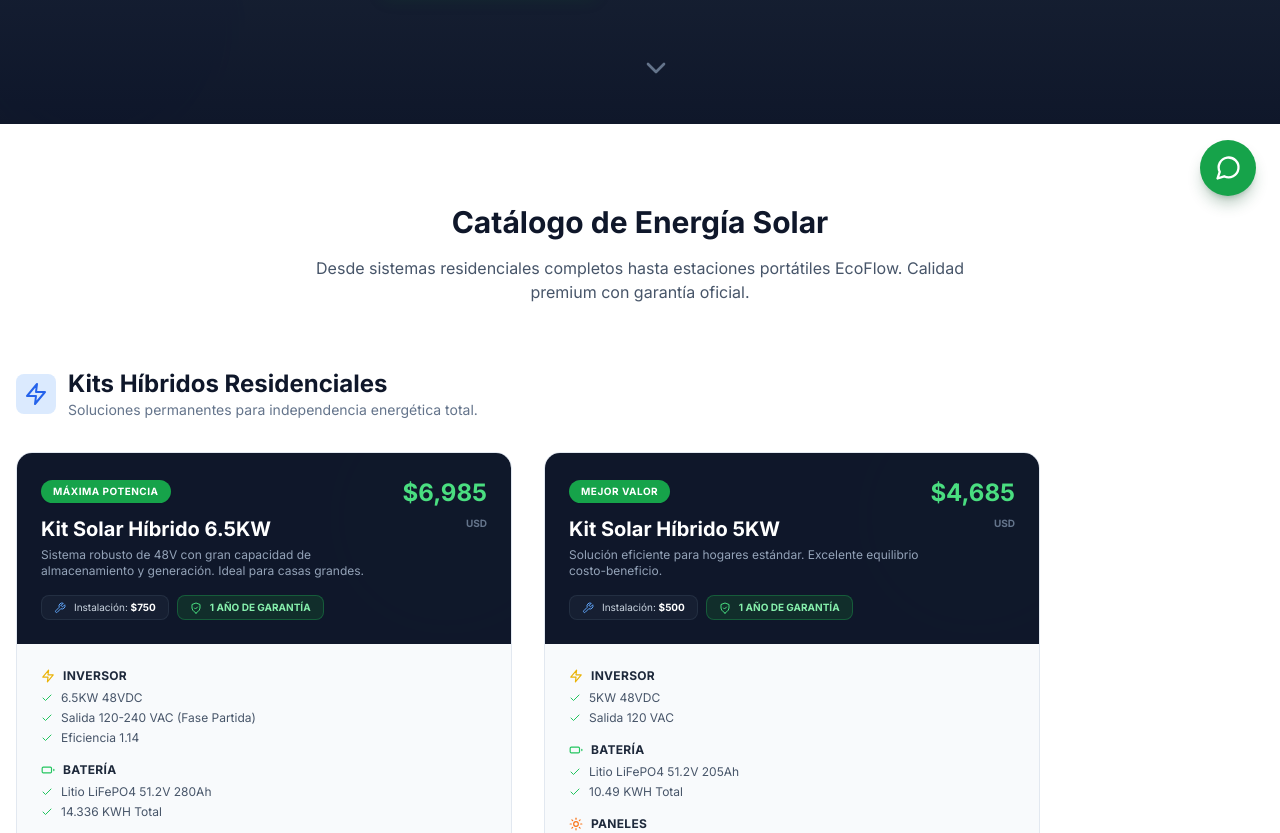
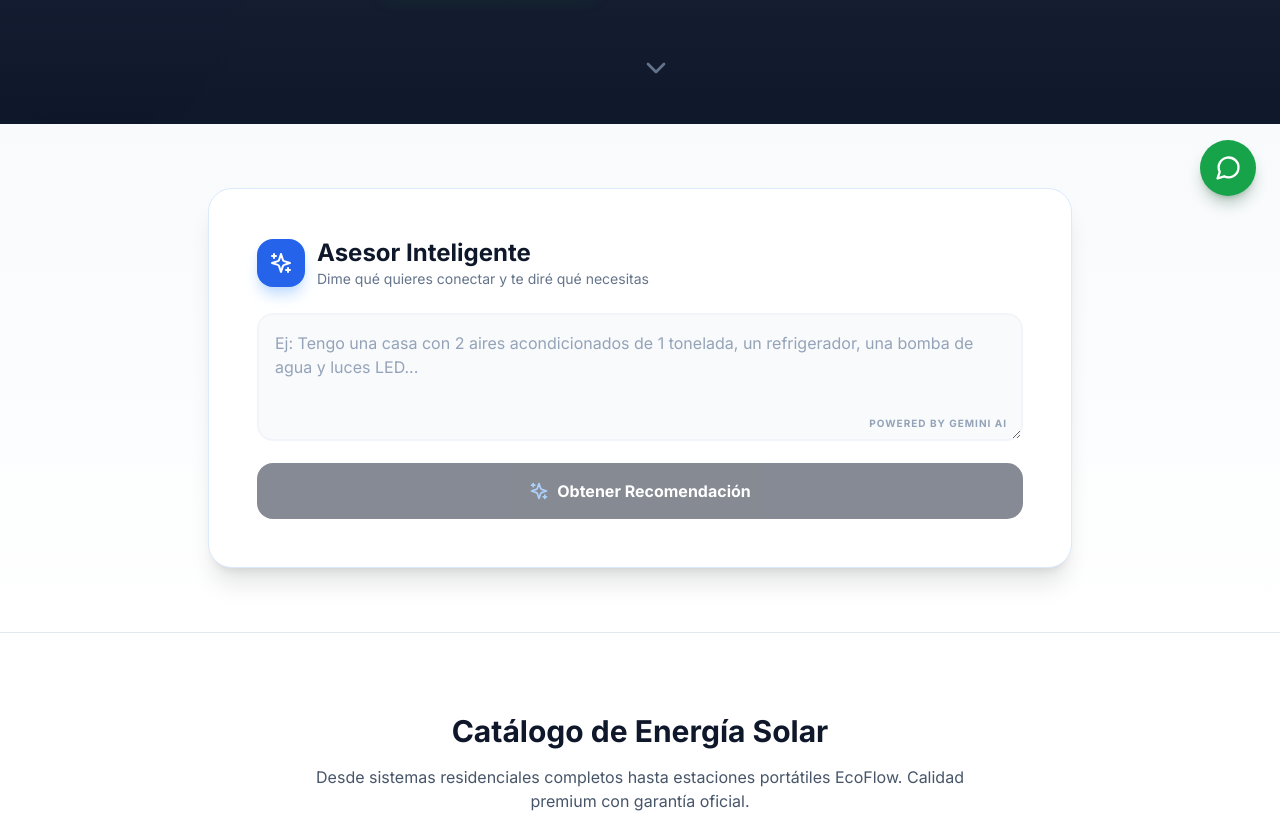
Before and after one commit to marcelmontano/SolarCuba, a React (Vite) app: page / in a window 1280 px wide. Shown: the part 580-1413 px from the top of the page. Built offline with nearby package versions, Linux system fonts and the light colour scheme.

Commit message:
feat(SmartRecommender): Add AI-powered product recommendation
Integrates an AI model to analyze user input and recommend the most suitable solar kit from the product catalog. Displays the recommendation and a technical reasoning.

```diff
--- a/App.tsx
+++ b/App.tsx
@@ -8,6 +8,7 @@ import { SystemDiagram } from './components/SystemDiagram';
 import { ContactForm } from './components/ContactForm';
 import { ChatBot } from './components/ChatBot';
 import { Footer } from './components/Footer';
+import { SmartRecommender } from './components/SmartRecommender';
 
 function App() {
   const [isMenuOpen, setIsMenuOpen] = useState(false);
@@ -70,6 +71,7 @@ function App() {
 
       <main className="pt-16">
         <Hero />
+        <SmartRecommender />
         <ProductList />
         <Gallery />
         <SystemDiagram />
--- /dev/null
+++ b/components/SmartRecommender.tsx
@@ -0,0 +1,157 @@
+import React, { useState } from 'react';
+import { Sparkles, Loader2, CheckCircle2, MessageCircle, AlertCircle } from 'lucide-react';
+import { PRODUCTS, getWhatsappUrl } from '../constants';
+import { sendMessageToGemini } from '../services/geminiService';
+import { Product } from '../types';
+
+export const SmartRecommender: React.FC = () => {
+  const [input, setInput] = useState('');
+  const [isLoading, setIsLoading] = useState(false);
+  const [recommendation, setRecommendation] = useState<{ product: Product; reasoning: string } | null>(null);
+  const [error, setError] = useState<string | null>(null);
+
+  const handleAnalyze = async () => {
+    if (!input.trim() || isLoading) return;
+
+    setIsLoading(true);
+    setError(null);
+    setRecommendation(null);
+
+    const prompt = `
+      El usuario tiene estos equipos o necesidades: "${input}".
+      Basado EXCLUSIVAMENTE en este catálogo: ${JSON.stringify(PRODUCTS.map(p => ({ id: p.id, name: p.name, desc: p.description, supported: p.supportedDevices })))}.
+
+      Analiza cuál es el producto que mejor se adapta. Considera potencia y capacidad.
+      Responde estrictamente en formato JSON:
+      {
+        "productId": "id-del-producto-recomendado",
+        "reasoning": "Breve explicación técnica de por qué este producto es el ideal para esos equipos específicos (máximo 2 líneas)."
+      }
+    `;
+
+    try {
+      const response = await sendMessageToGemini(prompt);
+      // Intentar extraer JSON de la respuesta por si el modelo añade texto extra
+      const jsonMatch = response.match(/\{.*\}/s);
+      if (jsonMatch) {
+        const data = JSON.parse(jsonMatch[0]);
+        const recommendedProduct = PRODUCTS.find(p => p.id === data.productId);
+        if (recommendedProduct) {
+          setRecommendation({ product: recommendedProduct, reasoning: data.reasoning });
+        } else {
+          throw new Error("Producto no encontrado");
+        }
+      } else {
+        throw new Error("Error en formato de respuesta");
+      }
+    } catch (err) {
+      console.error(err);
+      setError("No pudimos procesar la recomendación. Intenta ser más específico con los equipos.");
+    } finally {
+      setIsLoading(false);
+    }
+  };
+
+  return (
+    <section className="py-16 bg-gradient-to-b from-slate-50 to-white border-b border-slate-200">
+      <div className="container mx-auto px-4 max-w-4xl">
+        <div className="bg-white rounded-3xl shadow-xl border border-blue-100 overflow-hidden">
+          <div className="p-8 md:p-12">
+            <div className="flex items-center gap-3 mb-6">
+              <div className="p-3 bg-blue-600 rounded-2xl shadow-lg shadow-blue-200 text-white">
+                <Sparkles size={24} />
+              </div>
+              <div>
+                <h2 className="text-2xl font-bold text-slate-900">Asesor Inteligente</h2>
+                <p className="text-slate-500 text-sm font-medium">Dime qué quieres conectar y te diré qué necesitas</p>
+              </div>
+            </div>
+
+            <div className="space-y-4">
+              <div className="relative">
+                <textarea
+                  value={input}
+                  onChange={(e) => setInput(e.target.value)}
+                  placeholder="Ej: Tengo una casa con 2 aires acondicionados de 1 tonelada, un refrigerador, una bomba de agua y luces LED..."
+                  className="w-full h-32 p-4 bg-slate-50 border-2 border-slate-100 rounded-2xl focus:border-blue-500 focus:bg-white outline-none transition-all text-slate-700 placeholder:text-slate-400"
+                ></textarea>
+                <div className="absolute bottom-4 right-4 text-[10px] text-slate-400 font-bold uppercase tracking-widest">
+                  Powered by Gemini AI
+                </div>
+              </div>
+
+              <button
+                onClick={handleAnalyze}
+                disabled={isLoading || !input.trim()}
+                className="w-full py-4 bg-slate-900 hover:bg-slate-800 text-white font-bold rounded-2xl transition-all flex items-center justify-center gap-2 disabled:opacity-50"
+              >
+                {isLoading ? (
+                  <>
+                    <Loader2 size={20} className="animate-spin" />
+                    Analizando requerimientos...
+                  </>
+                ) : (
+                  <>
+                    <Sparkles size={20} className="text-blue-400" />
+                    Obtener Recomendación
+                  </>
+                )}
+              </button>
+            </div>
+
+            {error && (
+              <div className="mt-6 p-4 bg-red-50 border border-red-100 rounded-xl flex items-center gap-3 text-red-600 text-sm">
+                <AlertCircle size={20} />
+                {error}
+              </div>
+            )}
+
+            {recommendation && (
+              <div className="mt-8 animate-fade-in-up">
+                <div className="p-1 bg-gradient-to-r from-blue-500 to-green-500 rounded-2xl">
+                  <div className="bg-white rounded-xl p-6">
+                    <div className="flex flex-col md:flex-row gap-6 items-start">
+                      <div className="flex-1">
+                        <span className="inline-block px-3 py-1 bg-blue-100 text-blue-700 text-[10px] font-bold rounded-full mb-3 uppercase tracking-wider">
+                          Recomendación de Nuestra IA
+                        </span>
+                        <h3 className="text-xl font-bold text-slate-900 mb-2">{recommendation.product.name}</h3>
+                        <div className="flex items-center gap-2 mb-4">
+                            <div className="text-2xl font-black text-slate-900">${recommendation.product.price.toLocaleString()}</div>
+                            <span className="text-slate-400 text-xs font-bold uppercase">USD</span>
+                        </div>
+                        <div className="bg-slate-50 p-4 rounded-xl border border-slate-100 mb-6">
+                          <p className="text-sm text-slate-600 leading-relaxed italic">
+                            "{recommendation.reasoning}"
+                          </p>
+                        </div>
+                        <a
+                          href={getWhatsappUrl(`Hola, usé el asesor inteligente y me recomendó el ${recommendation.product.name}. ¿Tienen stock disponible?`)}
+                          target="_blank"
+                          rel="noopener noreferrer"
+                          className="flex items-center justify-center gap-2 w-full py-3 bg-green-600 hover:bg-green-500 text-white font-bold rounded-xl shadow-md transition-all"
+                        >
+                          <MessageCircle size={18} />
+                          Consultar por WhatsApp
+                        </a>
+                      </div>
+                      <div className="w-full md:w-48 space-y-3">
+                         <div className="text-[10px] font-bold text-slate-400 uppercase">Lo que soporta:</div>
+                         {recommendation.product.supportedDevices.slice(0, 3).map((device, i) => (
+                           <div key={i} className="flex items-center gap-2 text-xs text-slate-600">
+                             <CheckCircle2 size={14} className="text-green-500 flex-shrink-0" />
+                             {device}
+                           </div>
+                         ))}
+                      </div>
+                    </div>
+                  </div>
+                </div>
+              </div>
+            )}
+          </div>
+        </div>
+      </div>
+    </section>
+  );
+};
```
